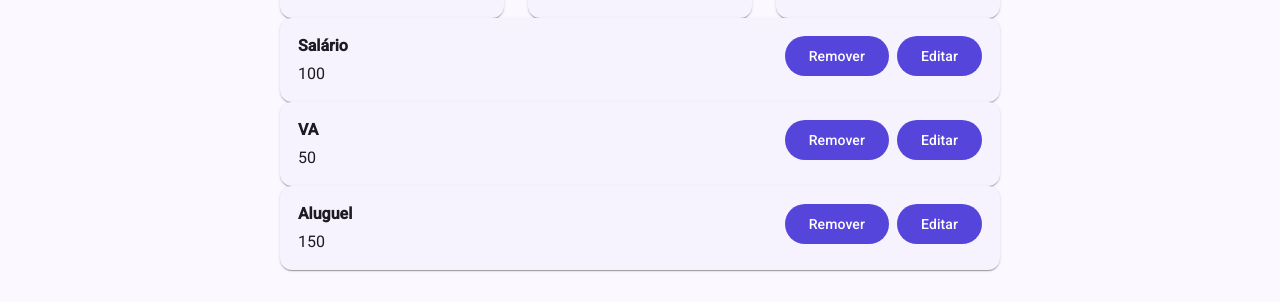
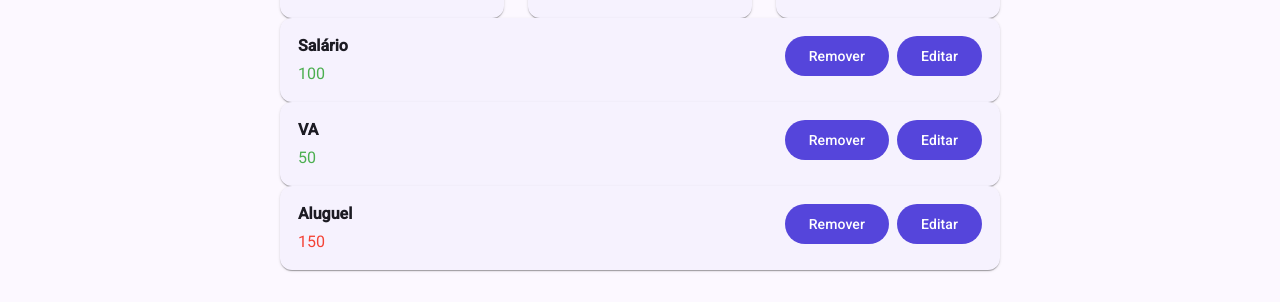
Before and after one commit to ddcsilva/gerenciador-financeiro, an Angular app: page / in a window 1280 px wide. Shown: the part 160-462 px from the top of the page. Built offline with nearby package versions, Linux system fonts and the light colour scheme.

Commit message:
feat: criando componente para renderizar o valor da transação

```diff
--- /dev/null
+++ b/src/app/features/home/components/transaction-item/components/transaction-value/transaction-value.scss
@@ -0,0 +1,9 @@
+:host {
+  &.income {
+    color: var(--custom-color-positive);
+  }
+
+  &.outcome {
+    color: var(--custom-color-negative);
+  }
+}
--- /dev/null
+++ b/src/app/features/home/components/transaction-item/components/transaction-value/transaction-value.ts
@@ -0,0 +1,25 @@
+import { Component, computed, input } from '@angular/core';
+import { Transaction } from '../../../../../../shared/transaction/interfaces/transaction';
+import { TransactionType } from '../../../../../../shared/transaction/enums/transaction-type';
+
+const CssClassesByTransactionType = {
+  [TransactionType.INCOME]: 'income',
+  [TransactionType.OUTCOME]: 'outcome',
+} as const;
+
+@Component({
+  selector: 'app-transaction-value',
+  imports: [],
+  styleUrl: './transaction-value.scss',
+  host: {
+    '[class]': 'cssClass()',
+  },
+  template: `
+    {{ transaction().value }}
+  `,
+})
+export class TransactionValue {
+  transaction = input.required<Transaction>();
+
+  cssClass = computed(() => CssClassesByTransactionType[this.transaction().type]);
+}
--- a/src/app/features/home/components/transaction-item/transaction-item.html
+++ b/src/app/features/home/components/transaction-item/transaction-item.html
@@ -4,7 +4,7 @@
       {{ transaction().title }}
     </div>
     <div class="card-value">
-      {{ transaction().value }}
+      <app-transaction-value [transaction]="transaction()" />
     </div>
   </div>
 
--- a/src/app/features/home/components/transaction-item/transaction-item.ts
+++ b/src/app/features/home/components/transaction-item/transaction-item.ts
@@ -2,10 +2,11 @@ import { Component, input } from '@angular/core';
 import { MatButtonModule } from '@angular/material/button';
 import { MatCardModule } from '@angular/material/card';
 import { Transaction } from '../../../../shared/transaction/interfaces/transaction';
+import { TransactionValue } from "./components/transaction-value/transaction-value";
 
 @Component({
   selector: 'app-transaction-item',
-  imports: [MatCardModule, MatButtonModule],
+  imports: [MatCardModule, MatButtonModule, TransactionValue],
   templateUrl: './transaction-item.html',
   styleUrl: './transaction-item.scss',
 })
```
